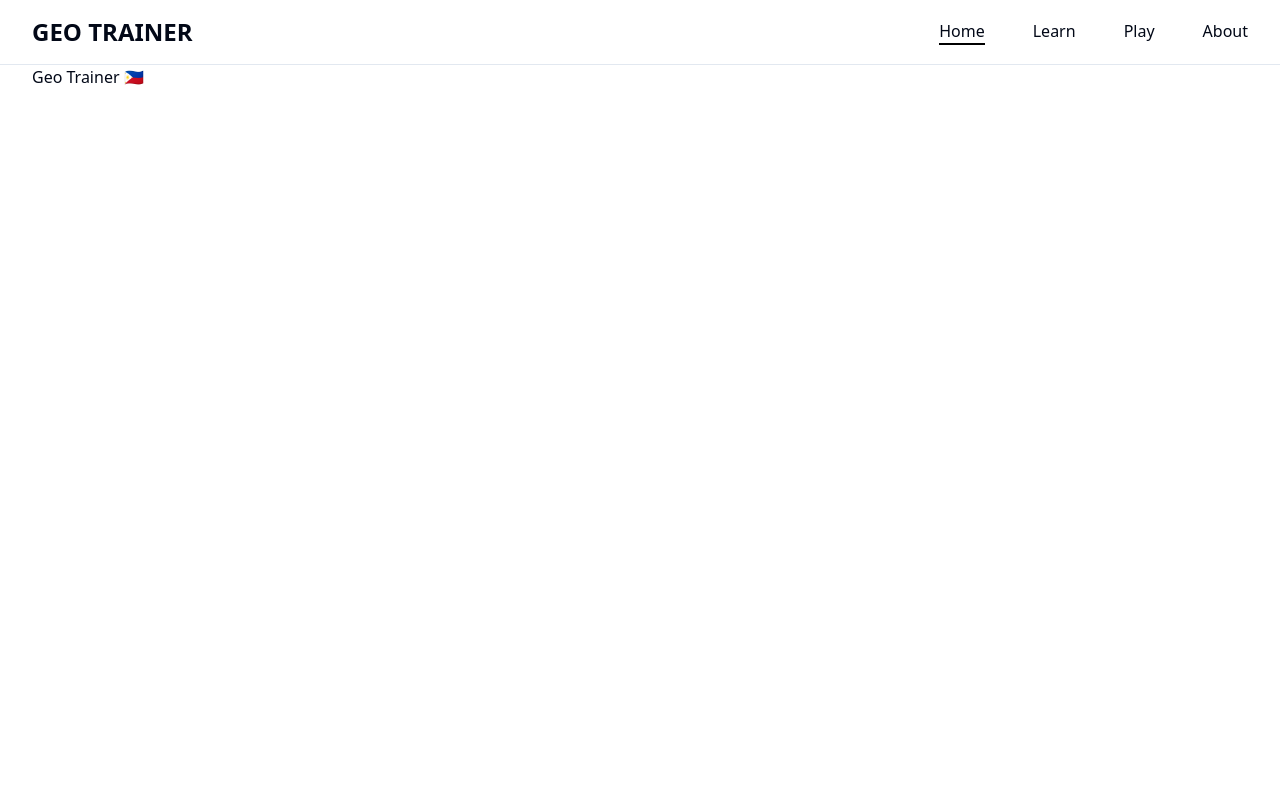
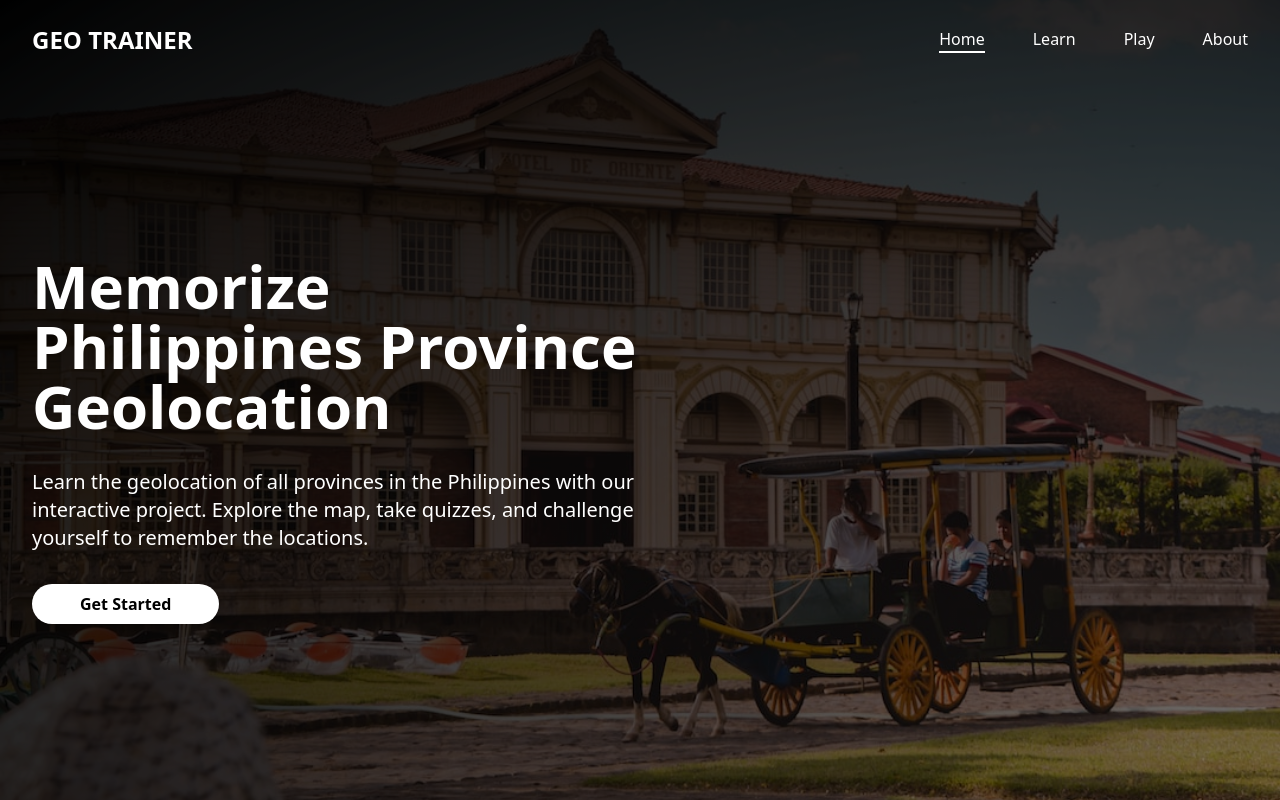
Before and after one commit to Sanjero20/geo-trainer, a Next.js app: page / in a window 1280 px wide. Built offline with nearby package versions, Linux system fonts and the light colour scheme.

Commit message:
Add hero section for landing page

```diff
--- a/src/app/layout.tsx
+++ b/src/app/layout.tsx
@@ -12,10 +12,9 @@ export const metadata: Metadata = {
 function RootLayout({ children }: { children: React.ReactNode }) {
   return (
     <html lang="en">
-      <body className="flex h-screen flex-col">
+      <body className="relative flex h-screen flex-col bg-slate-100">
         <Header />
-        <Separator />
-        <main className="container h-full px-2 sm:container">{children}</main>
+        <main className="container h-full">{children}</main>
       </body>
     </html>
   );
--- a/src/app/page.tsx
+++ b/src/app/page.tsx
@@ -1,5 +1,31 @@
 function Home() {
-  return <div>Geo Trainer 🇵🇭</div>;
+  return (
+    <>
+      {/* Background Image */}
+      <div className="absolute left-0 top-0 z-[-1] h-full w-full bg-[url('/background.jpg')] bg-cover bg-center bg-no-repeat brightness-50">
+        <div className="h-full bg-[radial-gradient(at_bottom_right,_var(--tw-gradient-stops))] from-transparent to-black"></div>
+      </div>
+
+      {/* Main Content */}
+      <main className="flex h-full flex-col justify-center text-white">
+        <div className="flex w-1/2 flex-col gap-8">
+          <h1 className="text-6xl font-bold">
+            Memorize Philippines Province Geolocation
+          </h1>
+
+          <p className="text-xl">
+            Learn the geolocation of all provinces in the Philippines with our
+            interactive project. Explore the map, take quizzes, and challenge
+            yourself to remember the locations.{" "}
+          </p>
+
+          <button className="w-fit rounded-full bg-white px-12 py-2 font-bold text-black">
+            Get Started
+          </button>
+        </div>
+      </main>
+    </>
+  );
 }
 
 export default Home;
--- a/src/components/header/header.tsx
+++ b/src/components/header/header.tsx
@@ -3,7 +3,7 @@ import { Menu } from "lucide-react";
 
 function Header() {
   return (
-    <header className="flex h-12 items-center justify-between px-2 py-8 sm:container">
+    <header className="z-10 flex h-12 items-center justify-between px-2 py-10 text-white sm:container">
       <h1 className="text-2xl font-bold">GEO TRAINER</h1>
 
       <nav>
--- a/src/components/header/navlink.tsx
+++ b/src/components/header/navlink.tsx
@@ -12,7 +12,7 @@ interface NavLinkProps {
 function NavLink({ href, children }: NavLinkProps) {
   const route = usePathname();
   const styles = twMerge(
-    href === route ? "border-black" : "border-transparent",
+    href === route ? "border-white" : "border-transparent",
     "border-b-2",
   );
 
```
Also changed, not shown: public/background.jpg (added).
